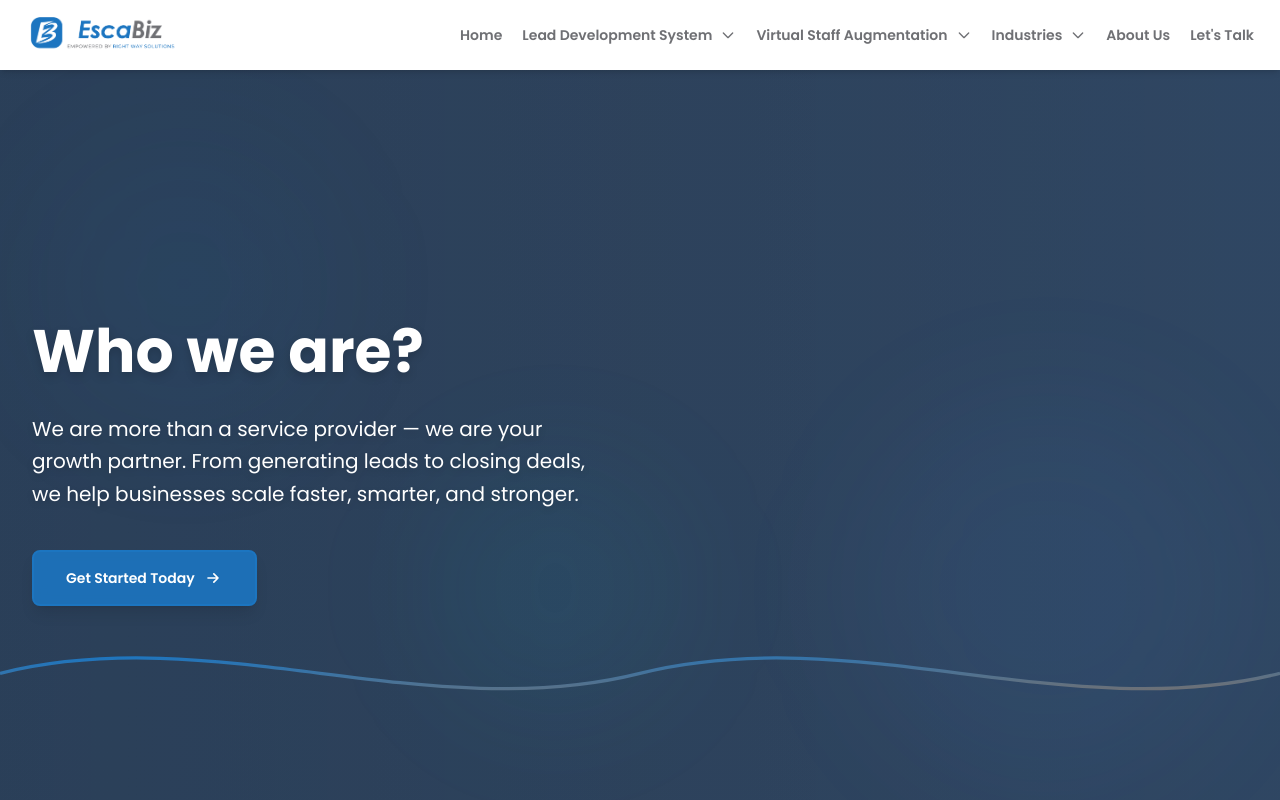
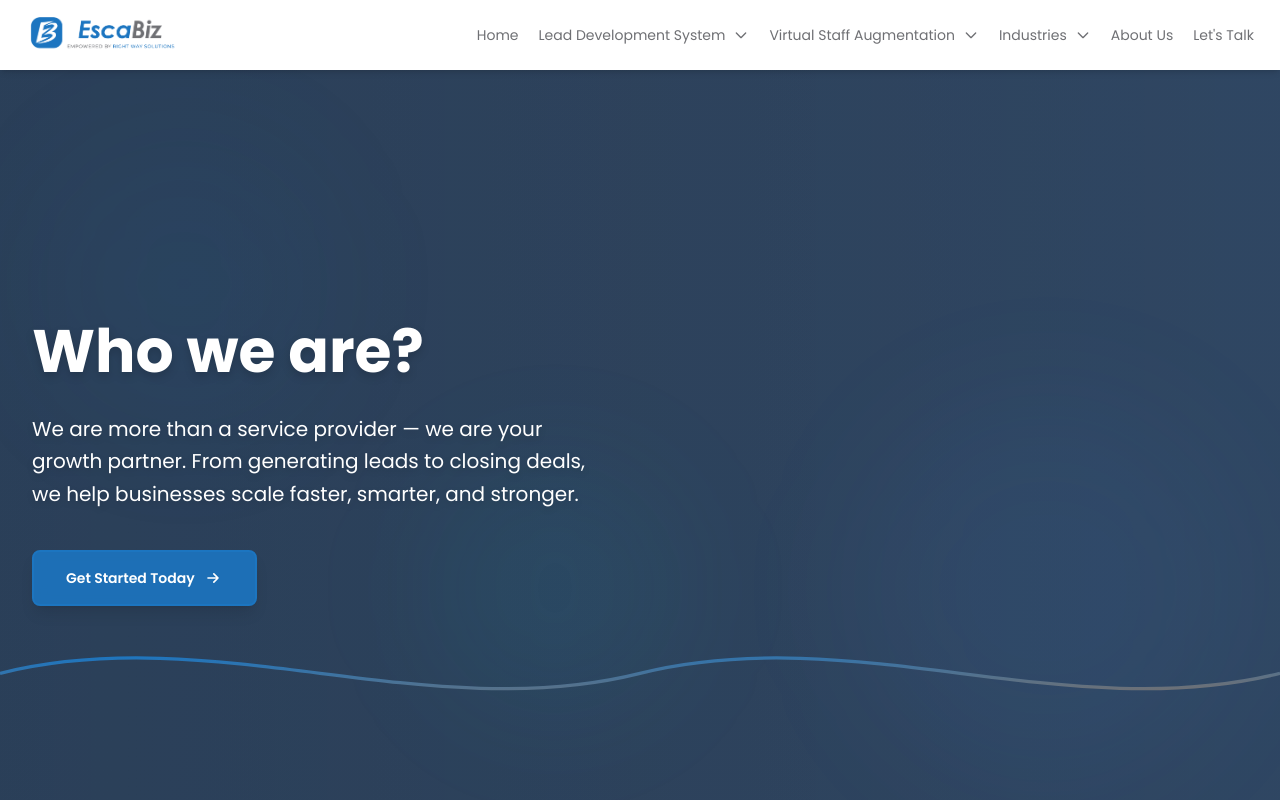
Before and after one commit to Sharmeen-Rauf/escabiz, a Next.js app: page /about in a window 1280 px wide. Shown: the top 800 px of the page. Built offline with nearby package versions, Linux system fonts and the light colour scheme.

Commit message:
Refactor Navbar component: update text styles to use 'font-normal' for improved consistency and readability across menu items.

```diff
--- a/src/components/Navbar.tsx
+++ b/src/components/Navbar.tsx
@@ -142,7 +142,7 @@ export default function Navbar() {
               <li className="nav-item">
                 <Link
                   href="/"
-                  className={`nav-link active block px-4 py-2.5 lg:px-2.5 lg:py-1.5 text-sm lg:text-[14px] font-semibold capitalize relative transition-colors duration-300 ${
+                  className={`nav-link active block px-4 py-2.5 lg:px-2.5 lg:py-1.5 text-sm lg:text-[14px] font-normal capitalize relative transition-colors duration-300 ${
                     isScrolled ? 'text-[#6f7074]' : 'text-white'
                   }`}
                   onClick={closeMobileMenu}
@@ -159,7 +159,7 @@ export default function Navbar() {
               >
                 <a
                   href="#"
-                  className={`nav-link dropdown-toggle block px-4 py-2.5 lg:px-2.5 lg:py-1.5 text-sm lg:text-[14px] font-semibold capitalize relative transition-colors duration-300 lg:flex lg:items-center lg:gap-1 ${
+                  className={`nav-link dropdown-toggle block px-4 py-2.5 lg:px-2.5 lg:py-1.5 text-sm lg:text-[14px] font-normal capitalize relative transition-colors duration-300 lg:flex lg:items-center lg:gap-1 ${
                     isScrolled ? 'text-[#6f7074]' : 'text-white'
                   }`}
                   onClick={(e) => handleDropdownToggle('lead', e)}
@@ -189,7 +189,7 @@ export default function Navbar() {
                   <li>
                     <a
                       href="http://www.escabiz.com/b2b-lead-appointment-setup"
-                      className="dropdown-item block px-4 py-2 text-[15px] text-[#6f7074] hover:text-[#1c75c0] hover:bg-[#f4f9ff] transition-colors duration-300"
+                      className="dropdown-item block px-4 py-2 text-sm lg:text-[14px] text-[#6f7074] hover:text-[#1c75c0] hover:bg-[#f4f9ff] transition-colors duration-300"
                       onClick={closeMobileMenu}
                     >
                       B2B Lead Appointment Setup
@@ -198,7 +198,7 @@ export default function Navbar() {
                   <li>
                     <a
                       href="http://www.escabiz.com/b2b-market-research-agency-escabiz"
-                      className="dropdown-item block px-4 py-2 text-[15px] text-[#6f7074] hover:text-[#1c75c0] hover:bg-[#f4f9ff] transition-colors duration-300"
+                      className="dropdown-item block px-4 py-2 text-sm lg:text-[14px] text-[#6f7074] hover:text-[#1c75c0] hover:bg-[#f4f9ff] transition-colors duration-300"
                       onClick={closeMobileMenu}
                     >
                       B2B Industry Analysis
@@ -207,7 +207,7 @@ export default function Navbar() {
                   <li>
                     <a
                       href="http://www.escabiz.com/prospect-research-list-management-services-escabiz"
-                      className="dropdown-item block px-4 py-2 text-[15px] text-[#6f7074] hover:text-[#1c75c0] hover:bg-[#f4f9ff] transition-colors duration-300"
+                      className="dropdown-item block px-4 py-2 text-sm lg:text-[14px] text-[#6f7074] hover:text-[#1c75c0] hover:bg-[#f4f9ff] transition-colors duration-300"
                       onClick={closeMobileMenu}
                     >
                       Prospect Research & List Mgmt
@@ -216,7 +216,7 @@ export default function Navbar() {
                   <li>
                     <a
                       href="http://www.escabiz.com/linkedin-automation-services-escabiz"
-                      className="dropdown-item block px-4 py-2 text-[15px] text-[#6f7074] hover:text-[#1c75c0] hover:bg-[#f4f9ff] transition-colors duration-300"
+                      className="dropdown-item block px-4 py-2 text-sm lg:text-[14px] text-[#6f7074] hover:text-[#1c75c0] hover:bg-[#f4f9ff] transition-colors duration-300"
                       onClick={closeMobileMenu}
                     >
                       LinkedIn Outreach Automation
@@ -225,7 +225,7 @@ export default function Navbar() {
                   <li>
                     <a
                       href="http://www.escabiz.com/b2b-targeted-marketing-services-escabiz"
-                      className="dropdown-item block px-4 py-2 text-[15px] text-[#6f7074] hover:text-[#1c75c0] hover:bg-[#f4f9ff] transition-colors duration-300"
+                      className="dropdown-item block px-4 py-2 text-sm lg:text-[14px] text-[#6f7074] hover:text-[#1c75c0] hover:bg-[#f4f9ff] transition-colors duration-300"
                       onClick={closeMobileMenu}
                     >
                       B2B Targeted Email Marketing
@@ -242,7 +242,7 @@ export default function Navbar() {
               >
                 <a
                   href="#"
-                  className={`nav-link dropdown-toggle block px-4 py-2.5 lg:px-2.5 lg:py-1.5 text-sm lg:text-[14px] font-semibold capitalize relative transition-colors duration-300 lg:flex lg:items-center lg:gap-1 ${
+                  className={`nav-link dropdown-toggle block px-4 py-2.5 lg:px-2.5 lg:py-1.5 text-sm lg:text-[14px] font-normal capitalize relative transition-colors duration-300 lg:flex lg:items-center lg:gap-1 ${
                     isScrolled ? 'text-[#6f7074]' : 'text-white'
                   }`}
                   onClick={(e) => handleDropdownToggle('vsa', e)}
@@ -272,7 +272,7 @@ export default function Navbar() {
                   <li>
                     <Link
                       href="/virtual-staff-augmentation/marketing-vsa"
-                      className="dropdown-item block px-4 py-2 text-[15px] text-[#6f7074] hover:text-[#1c75c0] hover:bg-[#f4f9ff] transition-colors duration-300"
+                      className="dropdown-item block px-4 py-2 text-sm lg:text-[14px] text-[#6f7074] hover:text-[#1c75c0] hover:bg-[#f4f9ff] transition-colors duration-300"
                       onClick={closeMobileMenu}
                     >
                       Marketing VSA
@@ -281,7 +281,7 @@ export default function Navbar() {
                   <li>
                     <Link
                       href="/virtual-staff-augmentation/sales-vsa"
-                      className="dropdown-item block px-4 py-2 text-[15px] text-[#6f7074] hover:text-[#1c75c0] hover:bg-[#f4f9ff] transition-colors duration-300"
+                      className="dropdown-item block px-4 py-2 text-sm lg:text-[14px] text-[#6f7074] hover:text-[#1c75c0] hover:bg-[#f4f9ff] transition-colors duration-300"
                       onClick={closeMobileMenu}
                     >
                       Sales VSA
@@ -290,7 +290,7 @@ export default function Navbar() {
                   <li>
                     <a
                       href="http://www.escabiz.com/recruiting-vsa-escabiz"
-                      className="dropdown-item block px-4 py-2 text-[15px] text-[#6f7074] hover:text-[#1c75c0] hover:bg-[#f4f9ff] transition-colors duration-300"
+                      className="dropdown-item block px-4 py-2 text-sm lg:text-[14px] text-[#6f7074] hover:text-[#1c75c0] hover:bg-[#f4f9ff] transition-colors duration-300"
                       onClick={closeMobileMenu}
                     >
                       Recruiting VSA
@@ -299,7 +299,7 @@ export default function Navbar() {
                   <li>
                     <a
                       href="http://www.escabiz.com/finance-vsa-escabiz"
-                      className="dropdown-item block px-4 py-2 text-[15px] text-[#6f7074] hover:text-[#1c75c0] hover:bg-[#f4f9ff] transition-colors duration-300"
+                      className="dropdown-item block px-4 py-2 text-sm lg:text-[14px] text-[#6f7074] hover:text-[#1c75c0] hover:bg-[#f4f9ff] transition-colors duration-300"
                       onClick={closeMobileMenu}
                     >
                       Finance VSA
@@ -316,7 +316,7 @@ export default function Navbar() {
               >
                 <a
                   href="#"
-                  className={`nav-link dropdown-toggle block px-4 py-2.5 lg:px-2.5 lg:py-1.5 text-sm lg:text-[14px] font-semibold capitalize relative transition-colors duration-300 lg:flex lg:items-center lg:gap-1 ${
+                  className={`nav-link dropdown-toggle block px-4 py-2.5 lg:px-2.5 lg:py-1.5 text-sm lg:text-[14px] font-normal capitalize relative transition-colors duration-300 lg:flex lg:items-center lg:gap-1 ${
                     isScrolled ? 'text-[#6f7074]' : 'text-white'
                   }`}
                   onClick={(e) => handleDropdownToggle('industries', e)}
@@ -346,7 +346,7 @@ export default function Navbar() {
                   <li>
                     <Link
                       href="/industries/hr-recruiting"
-                      className="dropdown-item block px-4 py-2 text-[15px] text-[#6f7074] hover:text-[#1c75c0] hover:bg-[#f4f9ff] transition-colors duration-300"
+                      className="dropdown-item block px-4 py-2 text-sm lg:text-[14px] text-[#6f7074] hover:text-[#1c75c0] hover:bg-[#f4f9ff] transition-colors duration-300"
                       onClick={closeMobileMenu}
                     >
                       HR & Recruiting Services
@@ -368,7 +368,7 @@ export default function Navbar() {
               <li className="nav-item">
                 <Link
                   href="/about"
-                  className={`nav-link block px-4 py-2.5 lg:px-2.5 lg:py-1.5 text-sm lg:text-[14px] font-semibold capitalize relative transition-colors duration-300 ${
+                  className={`nav-link block px-4 py-2.5 lg:px-2.5 lg:py-1.5 text-sm lg:text-[14px] font-normal capitalize relative transition-colors duration-300 ${
                     isScrolled ? 'text-[#6f7074]' : 'text-white'
                   }`}
                   onClick={closeMobileMenu}
@@ -381,7 +381,7 @@ export default function Navbar() {
               <li className="nav-item">
                 <Link
                   href="/lets-talk"
-                  className={`nav-link block px-4 py-2.5 lg:px-2.5 lg:py-1.5 text-sm lg:text-[14px] font-semibold capitalize relative transition-colors duration-300 ${
+                  className={`nav-link block px-4 py-2.5 lg:px-2.5 lg:py-1.5 text-sm lg:text-[14px] font-normal capitalize relative transition-colors duration-300 ${
                     isScrolled ? 'text-[#6f7074]' : 'text-white'
                   }`}
                   onClick={closeMobileMenu}
```
